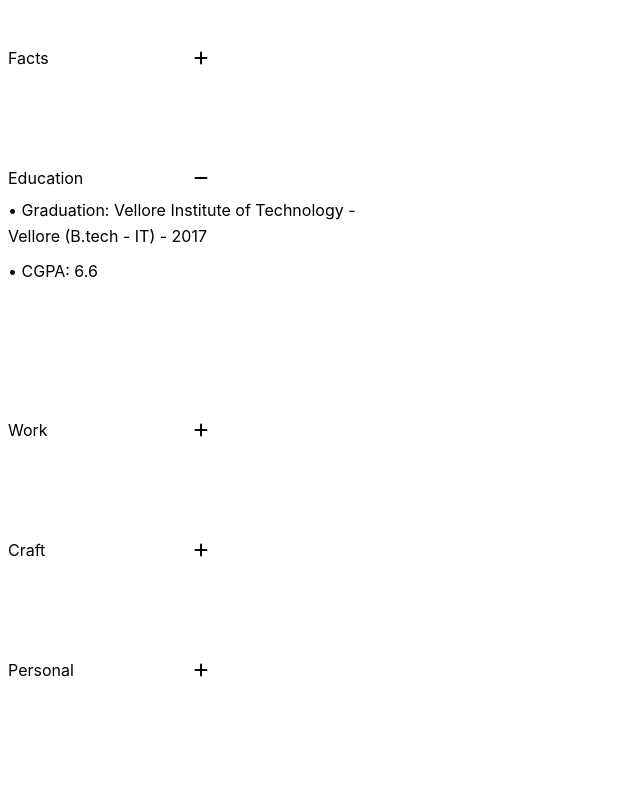
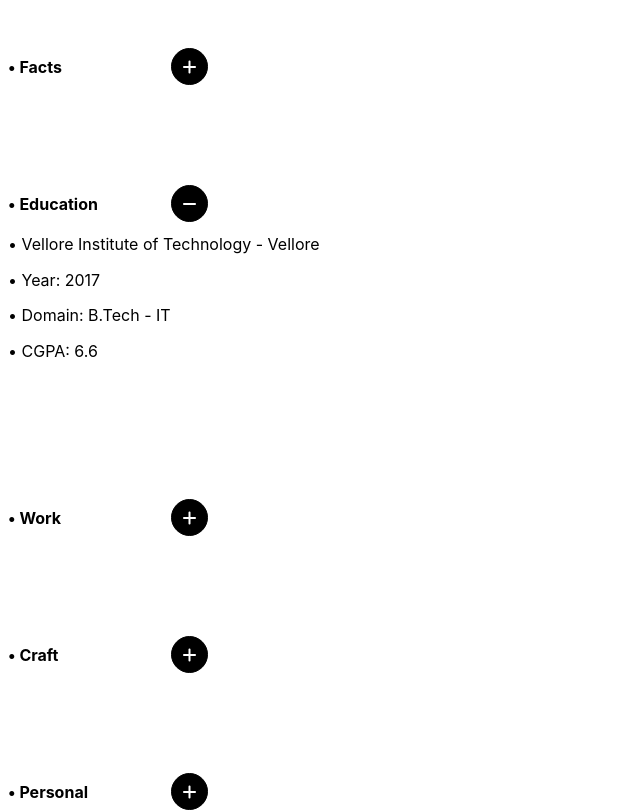
Before and after one commit to abk2191/my-data, a React (Vite) app: page / in a window 1280 px wide. Both pictures are taken after a click on the icon 201 px from the left and 178 px from the top of the page. Shown: the whole page, without its empty margins (0-640 px from the left). Built offline with nearby package versions, Linux system fonts and the light colour scheme.

Commit message:
New Update

```diff
--- a/src/App.jsx
+++ b/src/App.jsx
@@ -25,7 +25,9 @@
       nationality: "Indian",
     },
     {
-      ins: "Vellore Institute of Technology - Vellore (B.tech - IT) - 2017",
+      ins: "Vellore Institute of Technology - Vellore",
+      year: "2017",
+      stream: "B.Tech - IT",
       cgpa: 6.6,
     },
     {
@@ -61,17 +63,21 @@
         {menuLabels.map((menuitem, index) => (
           <div key={index} className="menu-label">
             <div className="menu">
-              {menuitem.Label}
+              <p className="menu-labels">• {menuitem.Label}</p>
               {activeMenuId === menuitem.id ? (
+                <div className="icon-wrapper">
                   <i
                     className="fa-solid fa-minus"
                     onClick={() => expandMenu(menuitem)}
                   ></i>
+                </div>
               ) : (
+                <div className="icon-wrapper">
                   <i
                     className="fa-solid fa-plus"
                     onClick={() => expandMenu(menuitem)}
                   ></i>
+                </div>
               )}
             </div>
 
@@ -88,7 +94,9 @@
                 )}
                 {menuitem.id === "1" && (
                   <div className="items-menu">
-                    <p>• Graduation: {myData[1].ins}</p>
+                    <p>• {myData[1].ins}</p>
+                    <p>• Year: {myData[1].year}</p>
+                    <p>• Domain: {myData[1].stream}</p>
                     <p>• CGPA: {myData[1].cgpa}</p>
                   </div>
                 )}
--- a/src/index.css
+++ b/src/index.css
@@ -20,6 +20,19 @@
   display: flex;
   justify-content: space-between;
   align-items: center;
+}
+
+.icon-wrapper {
+  border: 1px solid black;
+  background-color: black;
+  color: white;
+  height: 35px;
+  width: 35px;
+  display: flex;
+  justify-content: center;
+  align-items: center;
+  border-radius: 50%;
+  cursor: pointer;
 }
 
 body {
@@ -51,3 +64,12 @@
 .placeholder {
   height: 25px;
 }
+
+* {
+  -webkit-tap-highlight-color: transparent;
+  -webkit-tap-highlight-color: rgba(0, 0, 0, 0);
+}
+
+.menu-labels {
+  font-weight: bold;
+}
```
Lines whose indentation alone changed are shown as unchanged.
